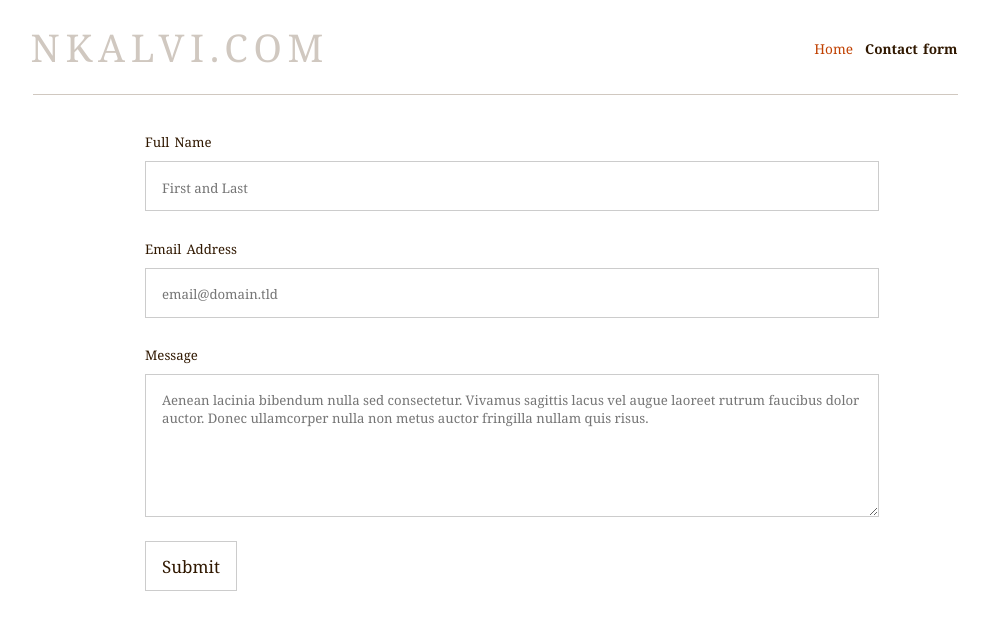
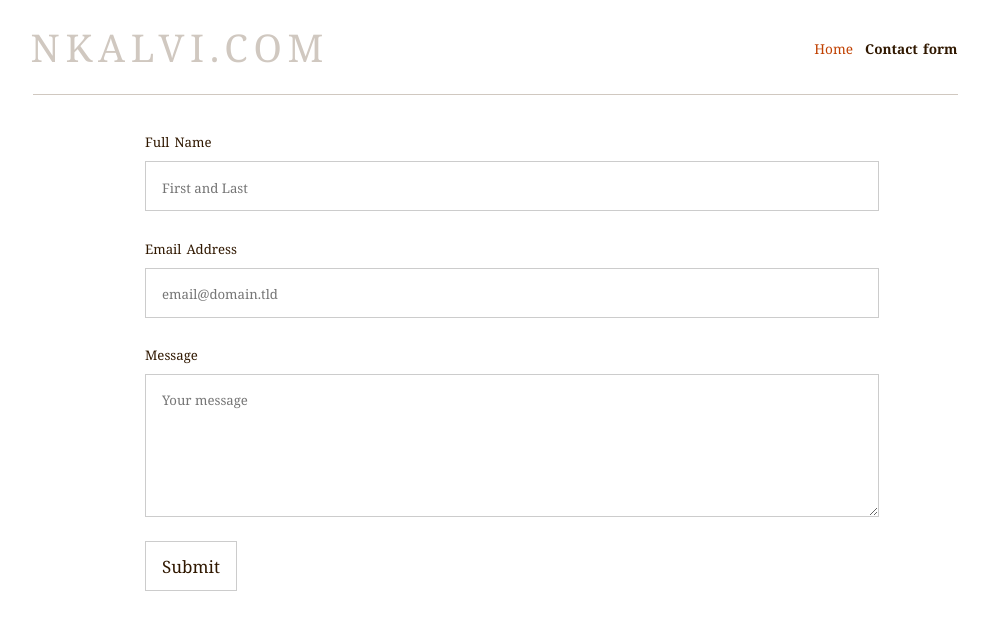
Before and after one commit to nkalvi/nkalvidotcom, a Jekyll site: the page built from contact/index.md, in a window 1280 px wide. Shown: the top 630 px of the page, without its empty margins (145-1133 px from the left). Built offline with Jekyll 4.4.1, drawn with Linux system fonts in a browser that asks for light colours.

Commit message:
Update index.md

```diff
--- a/contact/index.md
+++ b/contact/index.md
@@ -12,7 +12,7 @@ description: Get in touch
       <label for="email-address">Email Address</label>
       <input type="email" name="_replyto" id="email-address" placeholder="email@domain.tld" required="">
       <label for="message">Message</label>
-      <textarea rows="5" name="message" id="message" placeholder="Aenean lacinia bibendum nulla sed consectetur. Vivamus sagittis lacus vel augue laoreet rutrum faucibus dolor auctor. Donec ullamcorper nulla non metus auctor fringilla nullam quis risus." required=""></textarea>
+      <textarea rows="5" name="message" id="message" placeholder="Your message" required=""></textarea>
       <input type="hidden" name="_subject" id="email-subject" value="Contact Form Submission">
     </fieldset>
     <input type="submit" value="Submit">
```
